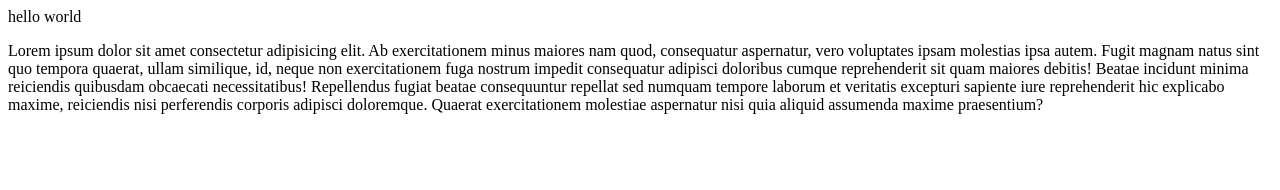
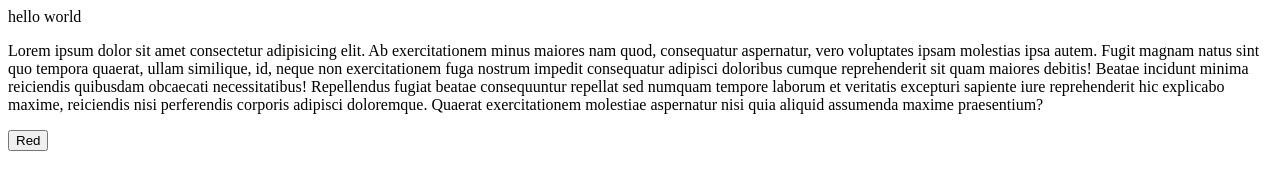
Before and after one commit to Ubed66/ubed-1, a plain HTML site: page index.html in a window 1280 px wide. Drawn offline with Linux system fonts and the light colour scheme.

Commit message:
redButton

```diff
--- a/index.html
+++ b/index.html
@@ -11,3 +11,4 @@
   perferendis corporis adipisci doloremque. Quaerat exercitationem molestiae
   aspernatur nisi quia aliquid assumenda maxime praesentium?
 </p>
+<button>Red</button>
```
